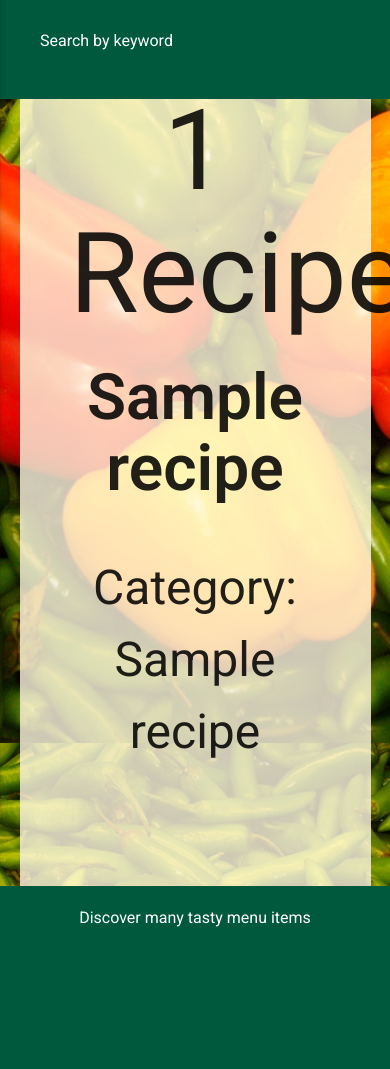
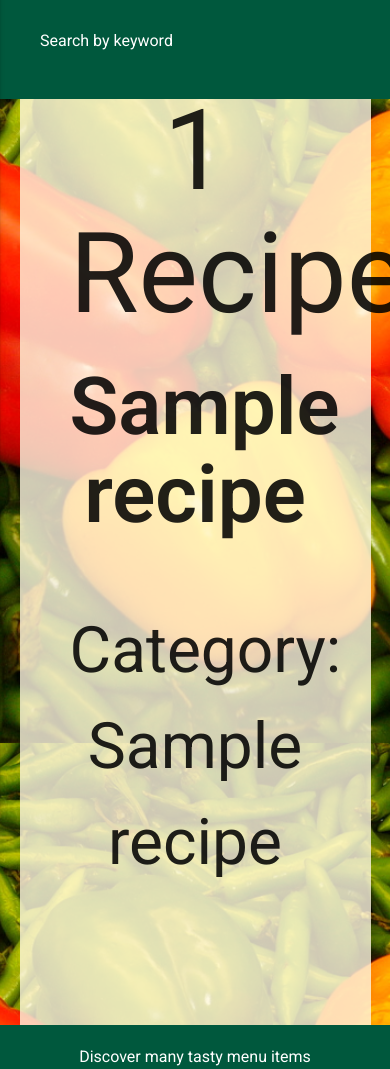
Before and after one commit to freddorn/recipe-database, a Flask app: page / in a window 390 px wide; the page is wider, and only the part inside the window is pictured. Shown: the part 101-1170 px from the top of that part. Before the commit the page ends 1028 px from the top of that part, so only its background shows below. Run offline with Flask 2, Linux system fonts and the light colour scheme; a database or web service that is not in the repository returns one stand-in record (values such as "Sample title"); some libraries are stand-ins or nearby versions; some web fonts are replaced.

Commit message:
increase font size on smaller screens

```diff
--- a/static/css/style.css
+++ b/static/css/style.css
@@ -134,13 +134,13 @@ h3 {
      font-size: 7rem;
   }
   h2 {
+      font-size: 5rem;
+  }
+  h3 {
       font-size: 4rem;
   }
-  h3 {
-      font-size: 3rem;
-  }
   p {
-      font-size: 3rem;
+      font-size: 4rem;
   }
   nav {
       line-height: 100px;
```
